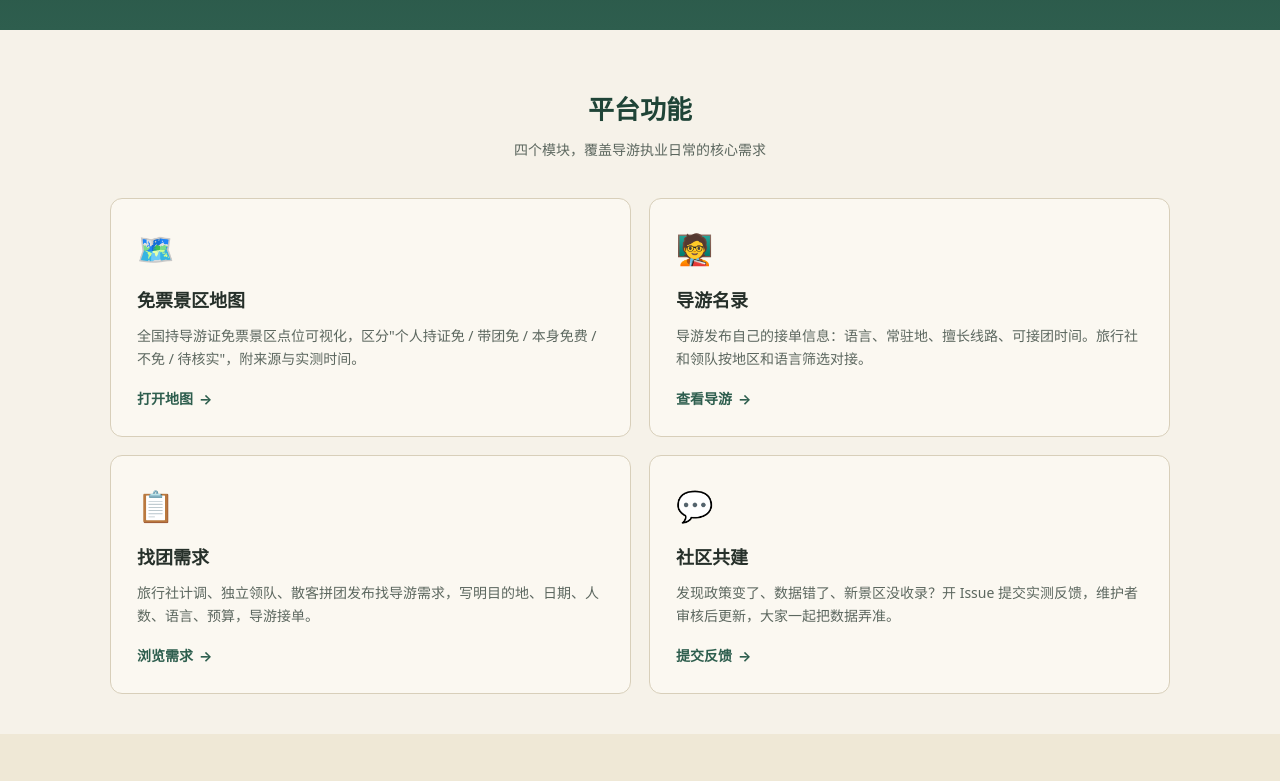
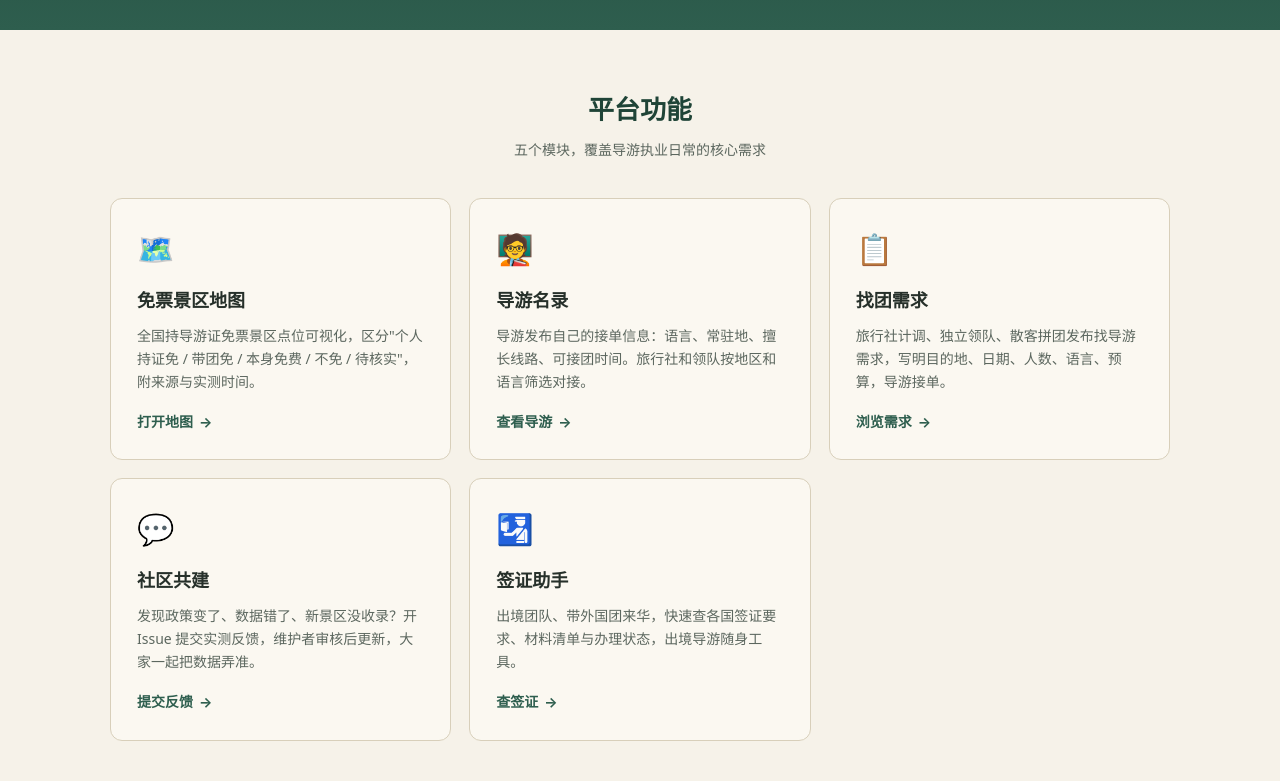
Before and after one commit to muzifafa/daoyou-hub, a plain HTML site: page index.html in a window 1280 px wide. Shown: the part 540-1321 px from the top of the page. Drawn offline with Linux system fonts and the light colour scheme; a web font is replaced by a local one.

Commit message:
feat: 整合签证助手模块(visa.chicheng.org)，功能卡片改3列布局

```diff
--- a/index.html
+++ b/index.html
@@ -53,6 +53,7 @@ section.features{padding:60px 0 40px}
 .section-h p{color:var(--ink-soft);font-size:14px}
 .grid{display:grid;grid-template-columns:1fr;gap:18px}
 @media(min-width:720px){.grid{grid-template-columns:repeat(2,1fr)}}
+@media(min-width:980px){.grid{grid-template-columns:repeat(3,1fr)}}
 .card{background:var(--card);border:1px solid var(--line);border-radius:var(--radius);padding:26px;transition:transform .15s,box-shadow .15s;display:flex;flex-direction:column}
 .card:hover{transform:translateY(-2px);box-shadow:0 6px 20px rgba(38,48,42,.08)}
 .card .icon{font-size:30px;margin-bottom:14px}
@@ -85,6 +86,7 @@ footer p{opacity:.75;line-height:1.7}
     <div class="brand">Daoyou<span>Hub</span></div>
     <div class="navlinks">
       <a href="map.html">景区地图</a>
+      <a href="https://visa.chicheng.org/" target="_blank" rel="noopener">签证助手</a>
       <a href="https://4kzsnfmgmxwxn.doubao.link/app/app_17g7yhqutn0" target="_blank" rel="noopener">互助平台</a>
       <a href="https://github.com/muzifafa/daoyou-hub" target="_blank" rel="noopener">GitHub</a>
     </div>
@@ -110,7 +112,7 @@ footer p{opacity:.75;line-height:1.7}
   <div class="wrap">
     <div class="section-h">
       <h2>平台功能</h2>
-      <p>四个模块，覆盖导游执业日常的核心需求</p>
+      <p>五个模块，覆盖导游执业日常的核心需求</p>
     </div>
     <div class="grid">
       <a class="card" href="map.html">
@@ -136,6 +138,12 @@ footer p{opacity:.75;line-height:1.7}
         <h3>社区共建</h3>
         <p>发现政策变了、数据错了、新景区没收录？开 Issue 提交实测反馈，维护者审核后更新，大家一起把数据弄准。</p>
         <span class="go">提交反馈</span>
+      </a>
+      <a class="card" href="https://visa.chicheng.org/" target="_blank" rel="noopener">
+        <div class="icon">🛂</div>
+        <h3>签证助手</h3>
+        <p>出境团队、带外国团来华，快速查各国签证要求、材料清单与办理状态，出境导游随身工具。</p>
+        <span class="go">查签证</span>
       </a>
     </div>
   </div>
```
